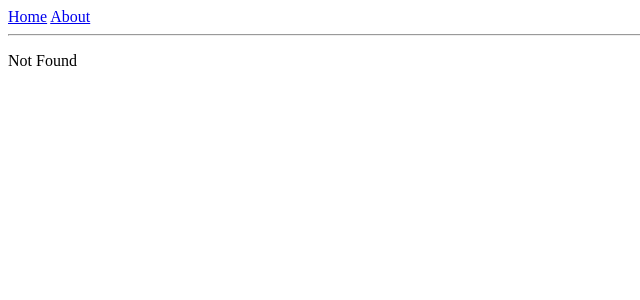
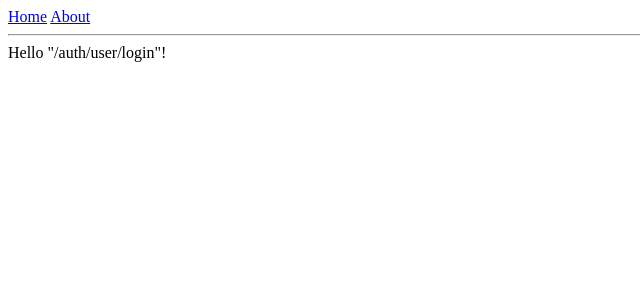
Before and after one commit to IamAshish2/tanstack_router, a React (Vite) app: page /auth/user/login in a window 1280 px wide. Before the commit this address had no page. Shown: the top 300 px of the page, without its empty margins (0-640 px from the left). Built offline with nearby package versions, Linux system fonts and the light colour scheme.

Commit message:
create a auth/user/login route

```diff
--- a/src/routeTree.gen.ts
+++ b/src/routeTree.gen.ts
@@ -13,6 +13,7 @@ import { createFileRoute } from '@tanstack/react-router'
 // Import Routes
 
 import { Route as rootRoute } from './routes/__root'
+import { Route as AuthUserLoginImport } from './routes/auth/user/login'
 
 // Create Virtual Routes
 
@@ -40,6 +41,12 @@ const IndexLazyRoute = IndexLazyImport.update({
   getParentRoute: () => rootRoute,
 } as any).lazy(() => import('./routes/index.lazy').then((d) => d.Route))
 
+const AuthUserLoginRoute = AuthUserLoginImport.update({
+  id: '/auth/user/login',
+  path: '/auth/user/login',
+  getParentRoute: () => rootRoute,
+} as any)
+
 // Populate the FileRoutesByPath interface
 
 declare module '@tanstack/react-router' {
@@ -65,6 +72,13 @@ declare module '@tanstack/react-router' {
       preLoaderRoute: typeof ContactLazyImport
       parentRoute: typeof rootRoute
     }
+    '/auth/user/login': {
+      id: '/auth/user/login'
+      path: '/auth/user/login'
+      fullPath: '/auth/user/login'
+      preLoaderRoute: typeof AuthUserLoginImport
+      parentRoute: typeof rootRoute
+    }
   }
 }
 
@@ -74,12 +88,14 @@ export interface FileRoutesByFullPath {
   '/': typeof IndexLazyRoute
   '/about': typeof AboutLazyRoute
   '/contact': typeof ContactLazyRoute
+  '/auth/user/login': typeof AuthUserLoginRoute
 }
 
 export interface FileRoutesByTo {
   '/': typeof IndexLazyRoute
   '/about': typeof AboutLazyRoute
   '/contact': typeof ContactLazyRoute
+  '/auth/user/login': typeof AuthUserLoginRoute
 }
 
 export interface FileRoutesById {
@@ -87,14 +103,15 @@ export interface FileRoutesById {
   '/': typeof IndexLazyRoute
   '/about': typeof AboutLazyRoute
   '/contact': typeof ContactLazyRoute
+  '/auth/user/login': typeof AuthUserLoginRoute
 }
 
 export interface FileRouteTypes {
   fileRoutesByFullPath: FileRoutesByFullPath
-  fullPaths: '/' | '/about' | '/contact'
+  fullPaths: '/' | '/about' | '/contact' | '/auth/user/login'
   fileRoutesByTo: FileRoutesByTo
-  to: '/' | '/about' | '/contact'
-  id: '__root__' | '/' | '/about' | '/contact'
+  to: '/' | '/about' | '/contact' | '/auth/user/login'
+  id: '__root__' | '/' | '/about' | '/contact' | '/auth/user/login'
   fileRoutesById: FileRoutesById
 }
 
@@ -102,12 +119,14 @@ export interface RootRouteChildren {
   IndexLazyRoute: typeof IndexLazyRoute
   AboutLazyRoute: typeof AboutLazyRoute
   ContactLazyRoute: typeof ContactLazyRoute
+  AuthUserLoginRoute: typeof AuthUserLoginRoute
 }
 
 const rootRouteChildren: RootRouteChildren = {
   IndexLazyRoute: IndexLazyRoute,
   AboutLazyRoute: AboutLazyRoute,
   ContactLazyRoute: ContactLazyRoute,
+  AuthUserLoginRoute: AuthUserLoginRoute,
 }
 
 export const routeTree = rootRoute
@@ -122,7 +141,8 @@ export const routeTree = rootRoute
       "children": [
         "/",
         "/about",
-        "/contact"
+        "/contact",
+        "/auth/user/login"
       ]
     },
     "/": {
@@ -133,6 +153,9 @@ export const routeTree = rootRoute
     },
     "/contact": {
       "filePath": "contact.lazy.tsx"
+    },
+    "/auth/user/login": {
+      "filePath": "auth/user/login.tsx"
     }
   }
 }
--- /dev/null
+++ b/src/routes/auth/user/login.tsx
@@ -0,0 +1,9 @@
+import { createFileRoute } from '@tanstack/react-router'
+
+export const Route = createFileRoute('/auth/user/login')({
+  component: RouteComponent,
+})
+
+function RouteComponent() {
+  return <div>Hello "/auth/user/login"!</div>
+}
```
